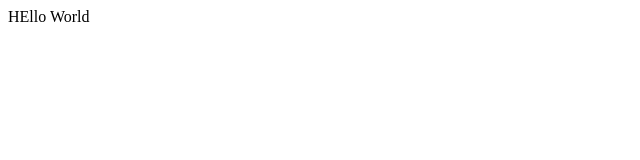
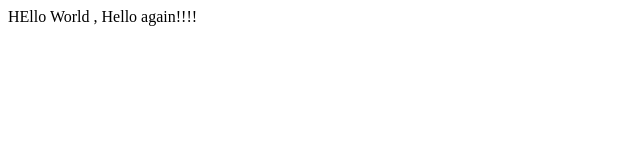
Before and after one commit to abounasir/index, a plain HTML site: page hello.html/hello.html in a window 1280 px wide. Shown: the whole page, without its empty margins (0-640 px from the left). Drawn offline with Linux system fonts and the light colour scheme.

Commit message:
Update hello.html

```diff
--- a/hello.html/hello.html
+++ b/hello.html/hello.html
@@ -5,6 +5,6 @@ Web Page
 </title>
 </head>
 <body>
-<p>HEllo World</p>
+<p>HEllo World , Hello again!!!!</p>
 </body>
 </html>
```
